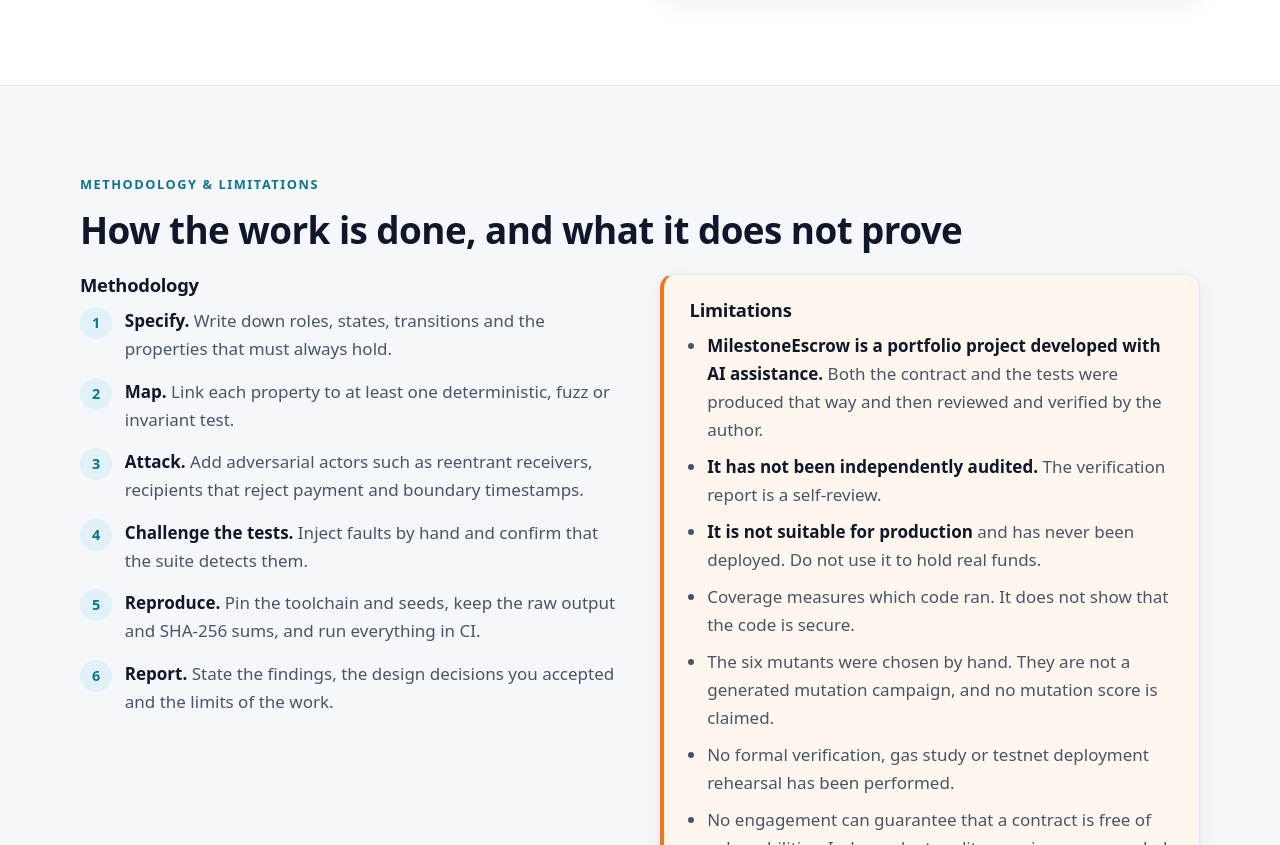
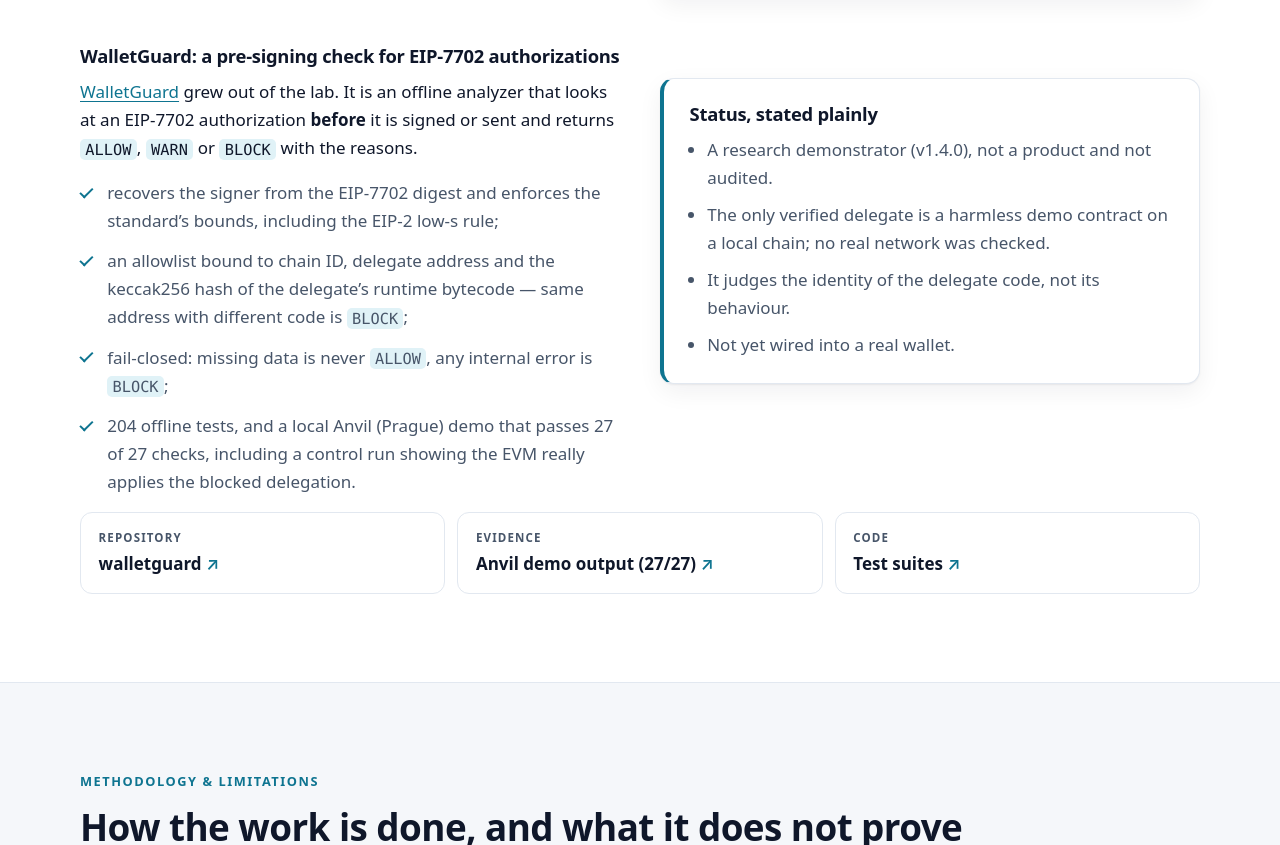
Before and after one commit to francodoneddu-ctrl/francodoneddu-ctrl.github.io, a plain HTML site: page index.html in a window 1280 px wide. Shown: the part 3775-4620 px from the top of the page. Drawn offline with Linux system fonts and the light colour scheme.

Commit message:
Add WalletGuard to portfolio
Co-Authored-By: Claude Opus 5.5 <noreply@anthropic.com>
Claude-Session: https://claude.ai/code/session_01N8EZb33bCuMsqJxwTxqeHQ

```diff
--- a/index.html
+++ b/index.html
@@ -21,7 +21,7 @@
     "description": "Foundry test suites, fuzzing, invariant testing and CI verification for existing Solidity contracts.",
     "email": "solidity.verify@icloud.com",
     "areaServed": "Worldwide",
-    "sameAs": ["https://github.com/francodoneddu-ctrl/milestone-escrow-verification"]
+    "sameAs": ["https://github.com/francodoneddu-ctrl/milestone-escrow-verification", "https://github.com/francodoneddu-ctrl/walletguard"]
   }
   </script>
   <link rel="icon" href="favicon.svg" type="image/svg+xml">
@@ -214,6 +214,33 @@ src/MilestoneEscrow.sol
             </ul>
           </aside>
         </div>
+
+        <h3 class="links-title">WalletGuard: a pre-signing check for EIP-7702 authorizations</h3>
+        <div class="two-col">
+          <div>
+            <p><a href="https://github.com/francodoneddu-ctrl/walletguard">WalletGuard</a> grew out of the lab. It is an offline analyzer that looks at an EIP-7702 authorization <strong>before</strong> it is signed or sent and returns <code>ALLOW</code>, <code>WARN</code> or <code>BLOCK</code> with the reasons.</p>
+            <ul class="check-list">
+              <li>recovers the signer from the EIP-7702 digest and enforces the standard’s bounds, including the EIP-2 low-s rule;</li>
+              <li>an allowlist bound to chain ID, delegate address and the keccak256 hash of the delegate’s runtime bytecode — same address with different code is <code>BLOCK</code>;</li>
+              <li>fail-closed: missing data is never <code>ALLOW</code>, any internal error is <code>BLOCK</code>;</li>
+              <li>204 offline tests, and a local Anvil (Prague) demo that passes 27 of 27 checks, including a control run showing the EVM really applies the blocked delegation.</li>
+            </ul>
+          </div>
+          <aside class="note" aria-label="Status of WalletGuard">
+            <h3>Status, stated plainly</h3>
+            <ul>
+              <li>A research demonstrator (v1.4.0), not a product and not audited.</li>
+              <li>The only verified delegate is a harmless demo contract on a local chain; no real network was checked.</li>
+              <li>It judges the identity of the delegate code, not its behaviour.</li>
+              <li>Not yet wired into a real wallet.</li>
+            </ul>
+          </aside>
+        </div>
+        <ul class="link-grid" role="list">
+          <li><a class="link-card" href="https://github.com/francodoneddu-ctrl/walletguard"><span class="link-kind">Repository</span><span class="link-name">walletguard</span></a></li>
+          <li><a class="link-card" href="https://github.com/francodoneddu-ctrl/walletguard/blob/main/demo_e2e/output_demo.txt"><span class="link-kind">Evidence</span><span class="link-name">Anvil demo output (27/27)</span></a></li>
+          <li><a class="link-card" href="https://github.com/francodoneddu-ctrl/walletguard/tree/main/tests"><span class="link-kind">Code</span><span class="link-name">Test suites</span></a></li>
+        </ul>
       </div>
     </section>
 
```
